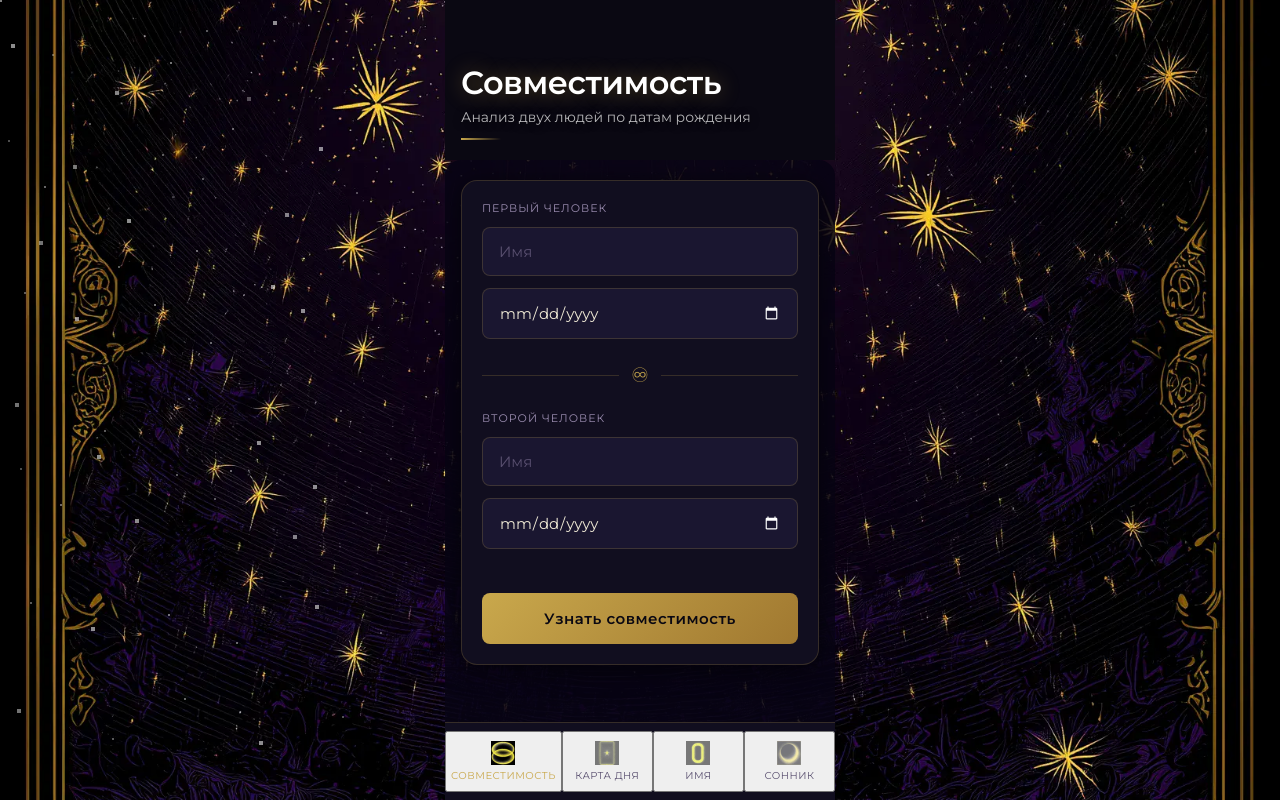
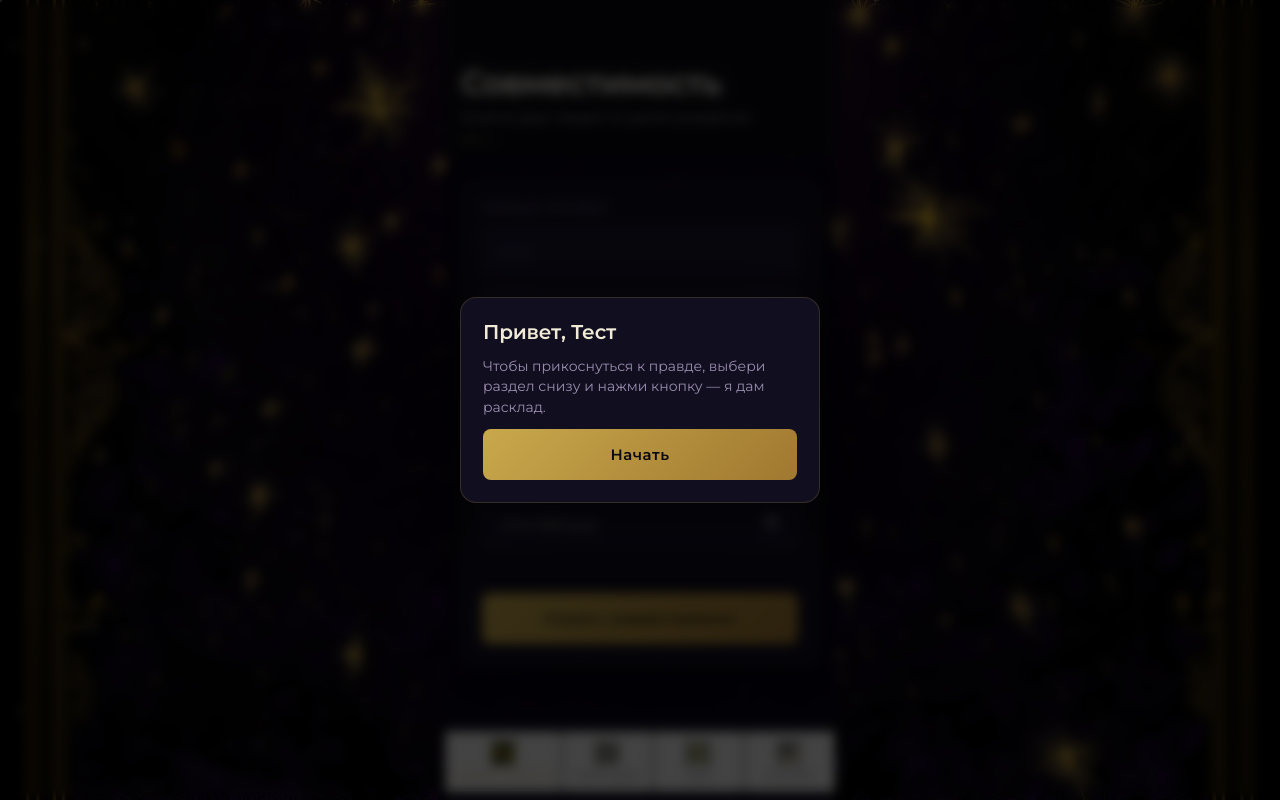
Before and after one commit to gerogiresasha/max-esoteric, a plain HTML site: page index.html in a window 1280 px wide. Drawn offline with Linux system fonts and the light colour scheme.

Commit message:
Add welcome overlay

```diff
--- a/css/style.css
+++ b/css/style.css
@@ -210,6 +210,45 @@ body::before{
   border:1px solid var(--border);
   padding:20px;
   box-shadow:0 4px 24px var(--shadow);
+}
+
+.welcome-overlay{
+  position:fixed;
+  inset:0;
+  z-index:2000;
+  display:flex;
+  align-items:center;
+  justify-content:center;
+  padding:16px;
+  background:rgba(0,0,0,0.72);
+  -webkit-backdrop-filter:blur(6px);
+  backdrop-filter:blur(6px);
+}
+
+.welcome-card{
+  width:100%;
+  max-width:360px;
+  background:var(--bg-card);
+  border-radius:var(--radius);
+  border:1px solid var(--border);
+  padding:22px;
+  box-shadow:0 24px 80px rgba(0,0,0,0.65);
+  display:flex;
+  flex-direction:column;
+  gap:12px;
+}
+
+.welcome-title{
+  font-size:20px;
+  font-weight:600;
+  letter-spacing:-0.2px;
+  color:var(--text-primary);
+}
+
+.welcome-text{
+  font-size:14px;
+  line-height:1.45;
+  color:var(--text-secondary);
 }
 
 .stack{
--- a/index.html
+++ b/index.html
@@ -20,7 +20,7 @@
     <script src="js/instruments/tarot.js?v=3" defer></script>
     <script src="js/instruments/numerology.js?v=3" defer></script>
     <script src="js/instruments/dreambook.js?v=3" defer></script>
-    <script src="js/app.js?v=3" defer></script>
+    <script src="js/app.js?v=4" defer></script>
   </head>
   <body>
     <div id="app"></div>
--- a/js/app.js
+++ b/js/app.js
@@ -42,6 +42,63 @@ function initMaxBridge() {
 }
 
 initMaxBridge()
+
+function showWelcomeOverlay() {
+  const key = 'oracle_welcome_dismissed_v1'
+  try {
+    if (localStorage.getItem(key) === '1') return
+  } catch (_e) {
+    // ignore (private mode / blocked storage)
+  }
+
+  const overlay = document.createElement('div')
+  overlay.className = 'welcome-overlay'
+  overlay.setAttribute('role', 'dialog')
+  overlay.setAttribute('aria-modal', 'true')
+
+  const card = document.createElement('div')
+  card.className = 'welcome-card'
+  card.setAttribute('role', 'document')
+
+  const title = document.createElement('div')
+  title.className = 'welcome-title'
+  const name = String(currentUser?.first_name || '').trim()
+  title.textContent = name ? `Привет, ${name}` : 'Привет'
+
+  const text = document.createElement('div')
+  text.className = 'welcome-text'
+  text.textContent =
+    'Чтобы прикоснуться к правде, выбери раздел снизу и нажми кнопку — я дам расклад.'
+
+  const btn = document.createElement('button')
+  btn.type = 'button'
+  btn.className = 'btn-primary'
+  btn.textContent = 'Начать'
+
+  function close() {
+    try {
+      localStorage.setItem(key, '1')
+    } catch (_e) {
+      // ignore
+    }
+    try {
+      overlay.remove()
+    } catch (_e) {
+      if (overlay.parentNode) overlay.parentNode.removeChild(overlay)
+    }
+  }
+
+  overlay.addEventListener('click', (e) => {
+    if (e.target === overlay) close()
+  })
+  btn.addEventListener('click', close)
+
+  card.appendChild(title)
+  card.appendChild(text)
+  card.appendChild(btn)
+  overlay.appendChild(card)
+  document.body.appendChild(overlay)
+}
 
 function showScreen(name) {
   if (!SCREENS.includes(name)) return
@@ -122,6 +179,7 @@ function renderApp() {
 
 document.addEventListener('DOMContentLoaded', () => {
   renderApp()
+  showWelcomeOverlay()
   if (typeof window.initCompatibility === 'function') window.initCompatibility()
   if (typeof window.initTarot === 'function') window.initTarot()
   if (typeof window.initNumerology === 'function') window.initNumerology()
```
Also changed, not shown: 1 other file.
